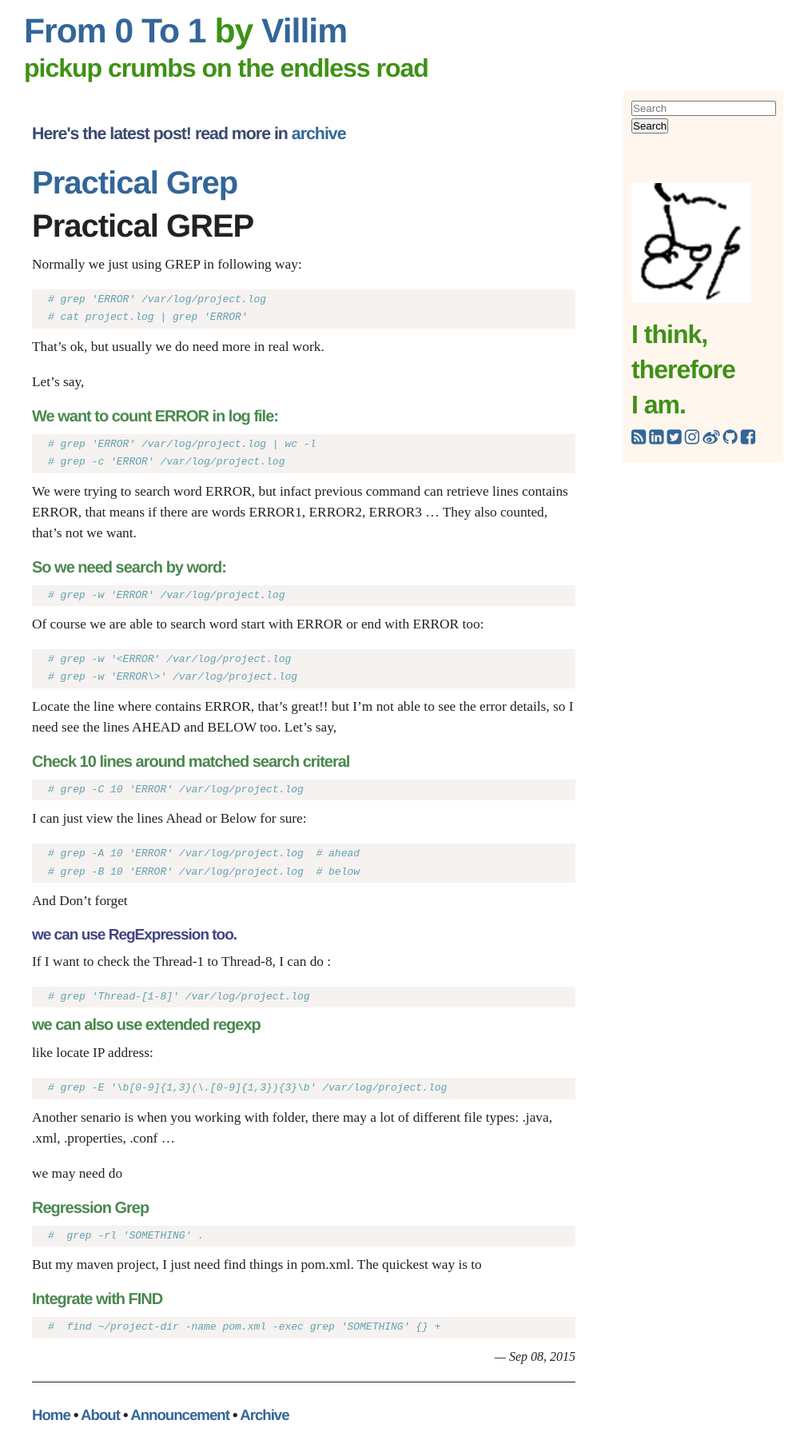
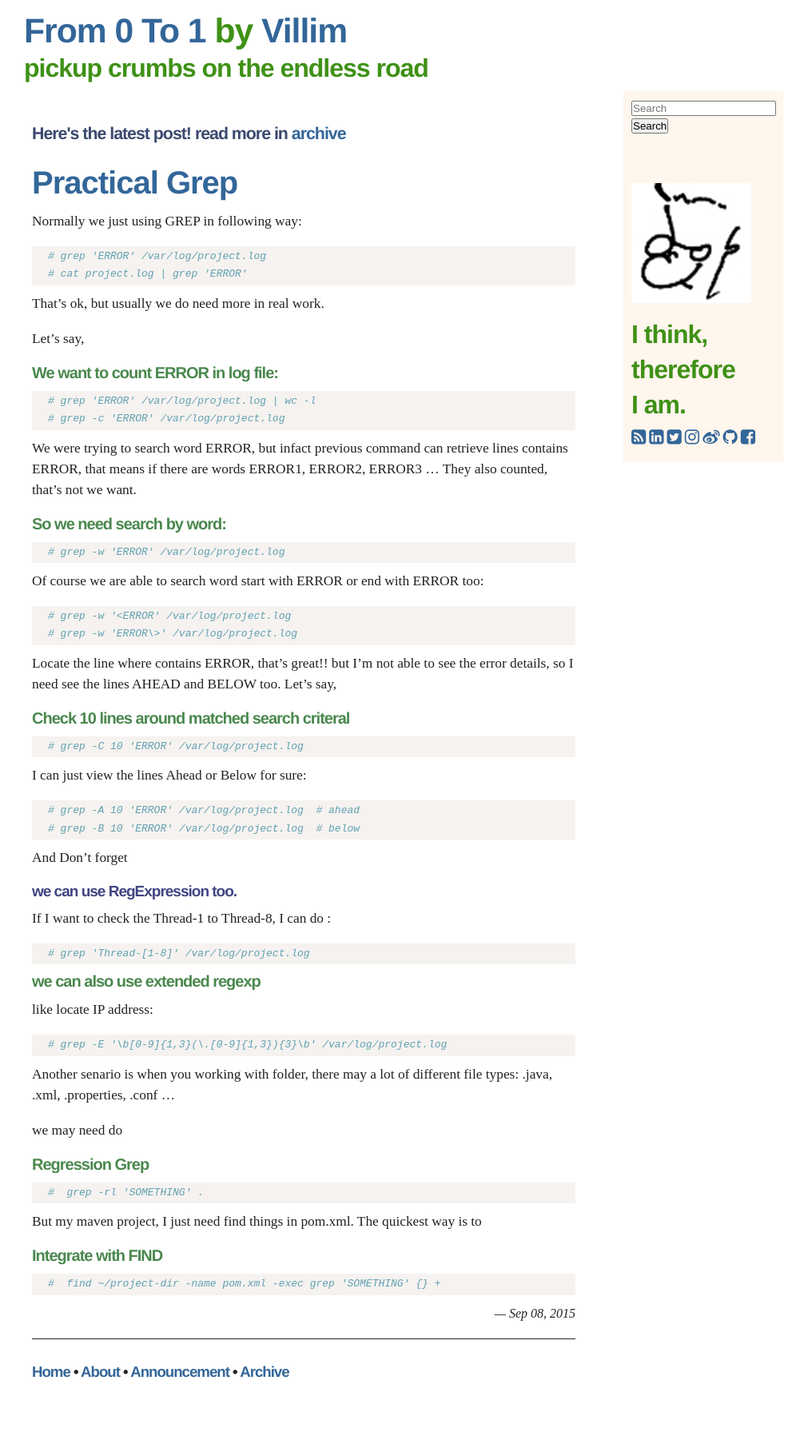
Before and after one commit to villim/villim.github.io, a Jekyll site: the page built from index.html, in a window 1280 px wide. Shown: the whole page at 80% size, without its empty margins (135-1146 px from the left). Built offline with Jekyll 4.4.1, drawn with Linux system fonts in a browser that asks for light colours; nearby versions of some CDN libraries; Markdown is read by kramdown in place of the engine named in the settings; after the commit the page ends 1757 px from its top, so only the background shows below that.

Commit message:
new post for practical grep

````diff
--- a/_posts/2015-09-08-practical-grep.md
+++ b/_posts/2015-09-08-practical-grep.md
@@ -1,5 +1,3 @@
-# Practical GREP
-
 Normally we just using GREP in following way:
 
 ```bash
````
